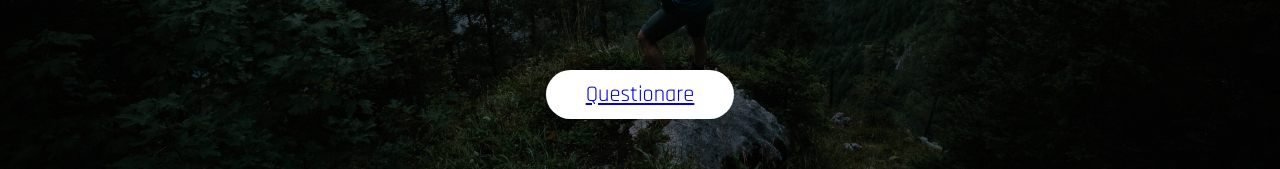
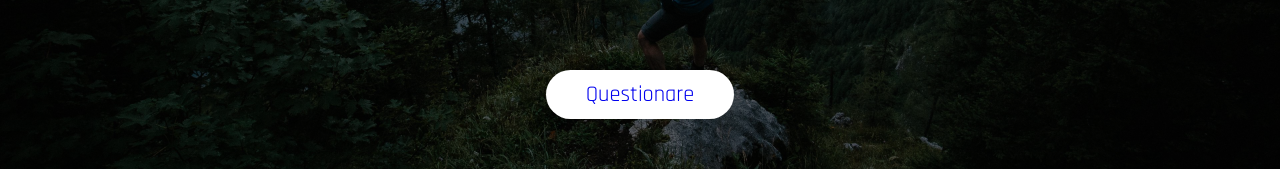
Before and after one commit to Aleks1908/NOSYNCDEV, a React (Vite) app in the folder web/: page / in a window 1280 px wide. Shown: the part 520-689 px from the top of the page. Built offline with nearby package versions, Linux system fonts and the light colour scheme.

Commit message:
#1 fixed anchor tag

```diff
--- a/web/src/Components/LandingPage/landing_section.css
+++ b/web/src/Components/LandingPage/landing_section.css
@@ -41,7 +41,15 @@ body {
     background-color: #fff;
     padding: 10px 40px;
     border-radius: 50px;
+    text-decoration: none;
 }
+
+.landing-main .header-btn a::after{
+    color: black;
+    text-decoration: none;
+    cursor: pointer;
+}
+
 .dimmer {
     display: flex;
     justify-content: center;
```
